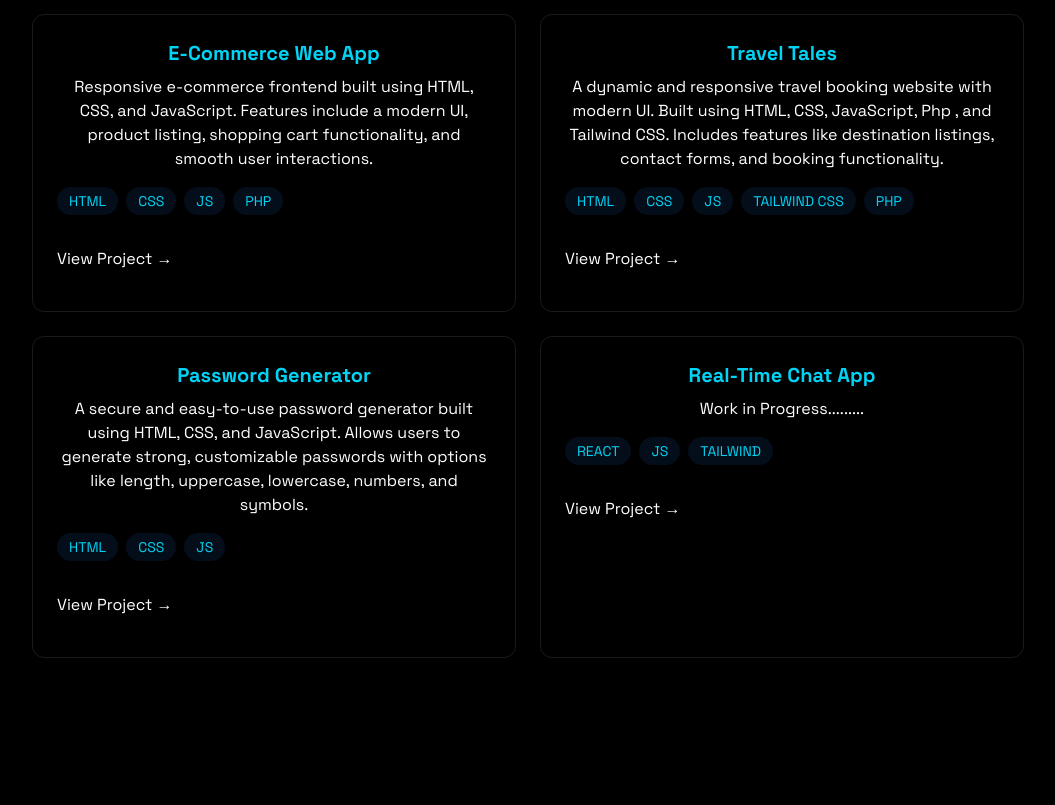
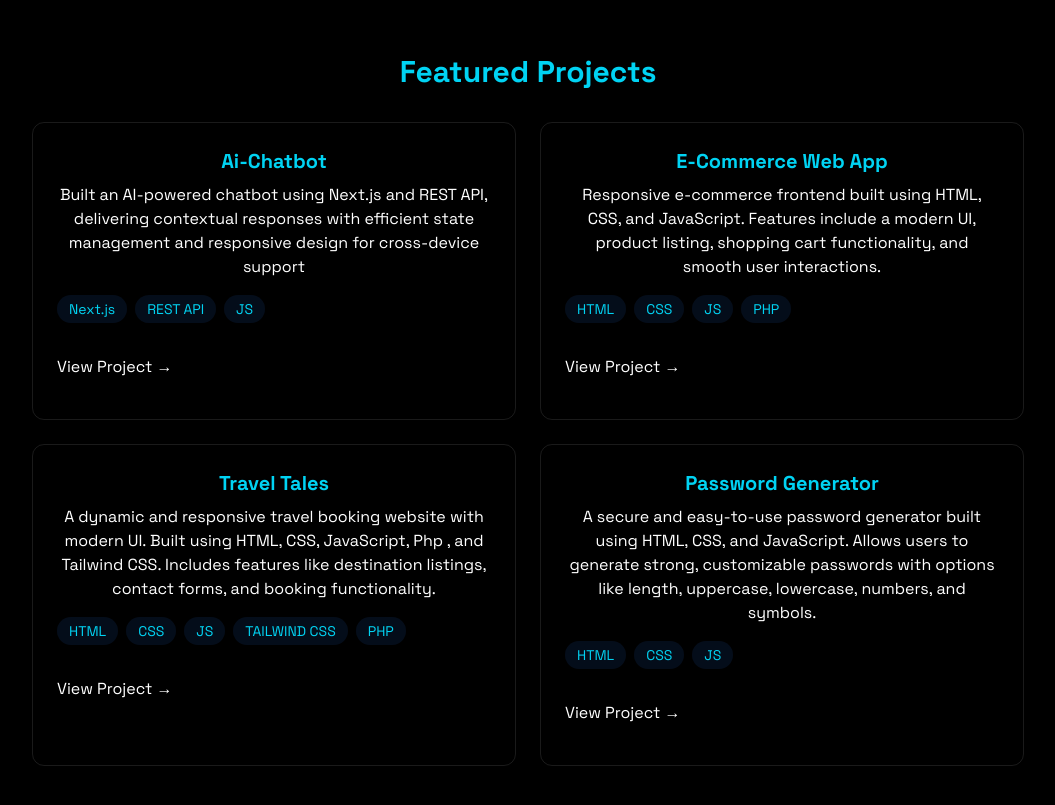
Before and after one commit to kamalkori28/MyPortfolio, a React (Vite) app: page / in a window 1280 px wide. Shown: the part 2120-2925 px from the top of the page, without its empty margins (112-1167 px from the left). Built offline with nearby package versions, Linux system fonts and the light colour scheme.

Commit message:
feat: updated UI and logic

```diff
--- a/src/components/sections/About.jsx
+++ b/src/components/sections/About.jsx
@@ -50,6 +50,7 @@ I'm constantly exploring new frontend tools and trends to keep improving and sta
                 { name: "", icon: "/icons/mysql.svg" },
                 { name: "", icon: "/icons/c.svg" },
                 { name: "", icon: "/icons/cpp.svg" },
+                { name: "", icon: "/icons/python.svg" },
                 { name: "git", icon: "/icons/git.svg" },
               ].map((tech, key) => (
                 <div
--- a/src/components/sections/Home.jsx
+++ b/src/components/sections/Home.jsx
@@ -20,7 +20,7 @@ export const Home = () => {
 
           <div className="flex flex-wrap justify-center gap-4">
             <a
-              href="/ResumeD/MY_Resume2025.pdf"
+              href="/ResumeD/Kamal_CV.pdf"
               download="Kamal_Kori_CV.pdf"
               className="py-3 px-6 rounded bg-cyan-400 text-white font-bold text-xl border border-white/10 hover:-translate-y-1 hover:bg-gradient-to-r hover:from-cyan-400 hover:to-blue-500 hover:shadow-[0_0_15px_rgba(34,211,238,0.6)] transition duration-300 ease-in-out"
             >
--- a/src/components/sections/Projects.jsx
+++ b/src/components/sections/Projects.jsx
@@ -12,7 +12,35 @@ export const Projects = () => {
             Featured Projects
           </h2>
           <div className="grid grid-cols-1 md:grid-cols-2 gap-6">
+
             {/* Project 1 */}
+            <div className="glass p-6 rounded-xl border border-white/10 hover:-translate-y-1 text-center glass hover:border-cyan-400 hover:shadow-[0_0_20px_rgba(34,211,238,0.6)] transition duration-300 ease-in-out">
+              <h3 className="text-xl font-bold mb-2 text-cyan-400">Ai-Chatbot</h3>
+              <p className="text-white mb-4">Built an AI-powered chatbot using Next.js and REST API, delivering contextual responses with efficient state
+management and responsive design for cross-device support</p>
+              <div className="flex flex-wrap gap-2 mb-4">
+                {["Next.js","REST API" ,"JS"].map((tech, key) => (
+                  <span
+                    key={key}
+                    className="bg-blue-500/10 text-cyan-400 py-1 px-3 rounded-full text-sm hover:bg-blue-500/20 hover:shadow-[0_2px_8px_rgba(59,130,246,0.1)] transition-all"
+                  >
+                    {tech}
+                  </span>
+                ))}
+              </div>
+              <div className="flex justify-between items-center">
+                <a
+                  href="https://github.com/kamalkori28/Aichatbot"
+                  className="relative group text-white hover:text-cyan-400 transition-colors my-4"
+                  target="_blank"
+                >
+                  View Project →
+                  <span className="absolute left-0 -bottom-1 h-0.5 w-0 bg-cyan-400 transition-all duration-300 ease-in-out group-hover:w-full"></span>
+                </a>
+              </div>
+            </div>
+
+            {/* Project 2 */}
             <div className="glass p-6 rounded-xl border border-white/10 hover:-translate-y-1 text-center glass hover:border-cyan-400 hover:shadow-[0_0_20px_rgba(34,211,238,0.6)] transition duration-300 ease-in-out">
               <h3 className="text-xl font-bold mb-2 text-cyan-400">E-Commerce Web App</h3>
               <p className="text-white mb-4">
@@ -40,7 +68,7 @@ export const Projects = () => {
               </div>
             </div>
 
-            {/* Project 2 */}
+            {/* Project 3 */}
             <div className="glass p-6 rounded-xl border border-white/10 hover:-translate-y-1 text-center glass hover:border-cyan-400 hover:shadow-[0_0_20px_rgba(34,211,238,0.6)] transition duration-300 ease-in-out">
               <h3 className="text-xl font-bold mb-2 text-cyan-400">Travel Tales</h3>
               <p className="text-white mb-4">
@@ -68,7 +96,7 @@ export const Projects = () => {
               </div>
             </div>
 
-            {/* Project 3 */}
+            {/* Project 4 */}
             <div className="glass p-6 rounded-xl border border-white/10 hover:-translate-y-1 text-center glass hover:border-cyan-400 hover:shadow-[0_0_20px_rgba(34,211,238,0.6)] transition duration-300 ease-in-out">
               <h3 className="text-xl font-bold mb-2 text-cyan-400">Password Generator</h3>
               <p className="text-white mb-4">
@@ -96,31 +124,7 @@ export const Projects = () => {
               </div>
             </div>
 
-            {/* Project 4 */}
-            <div className="glass p-6 rounded-xl border border-white/10 hover:-translate-y-1 text-center glass hover:border-cyan-400 hover:shadow-[0_0_20px_rgba(34,211,238,0.6)] transition duration-300 ease-in-out">
-              <h3 className="text-xl font-bold mb-2 text-cyan-400">Real-Time Chat App</h3>
-              <p className="text-white mb-4">Work in Progress.........</p>
-              <div className="flex flex-wrap gap-2 mb-4">
-                {["REACT", "JS", "TAILWIND"].map((tech, key) => (
-                  <span
-                    key={key}
-                    className="bg-blue-500/10 text-cyan-400 py-1 px-3 rounded-full text-sm hover:bg-blue-500/20 hover:shadow-[0_2px_8px_rgba(59,130,246,0.1)] transition-all"
-                  >
-                    {tech}
-                  </span>
-                ))}
-              </div>
-              <div className="flex justify-between items-center">
-                <a
-                  href="https://github.com/kamalkori28/Real-Time-Chat-App"
-                  className="relative group text-white hover:text-cyan-400 transition-colors my-4"
-                  target="_blank"
-                >
-                  View Project →
-                  <span className="absolute left-0 -bottom-1 h-0.5 w-0 bg-cyan-400 transition-all duration-300 ease-in-out group-hover:w-full"></span>
-                </a>
-              </div>
-            </div>
+
           </div>
         </div>
       </RevealOnScroll>
```
Also changed, not shown: public/icons/python.svg (added), 1 other file (tests, documents, lock files or other folders).
